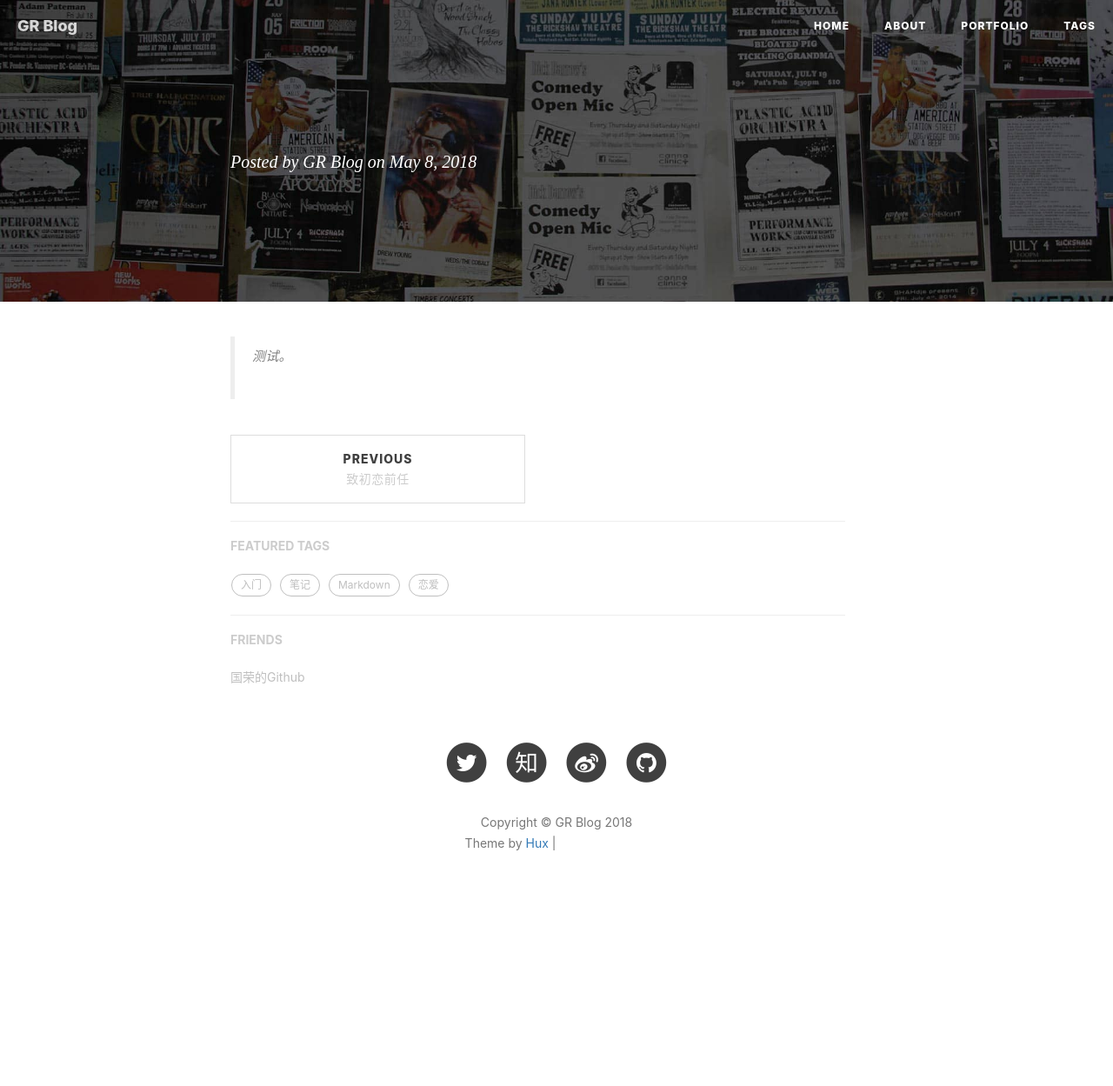
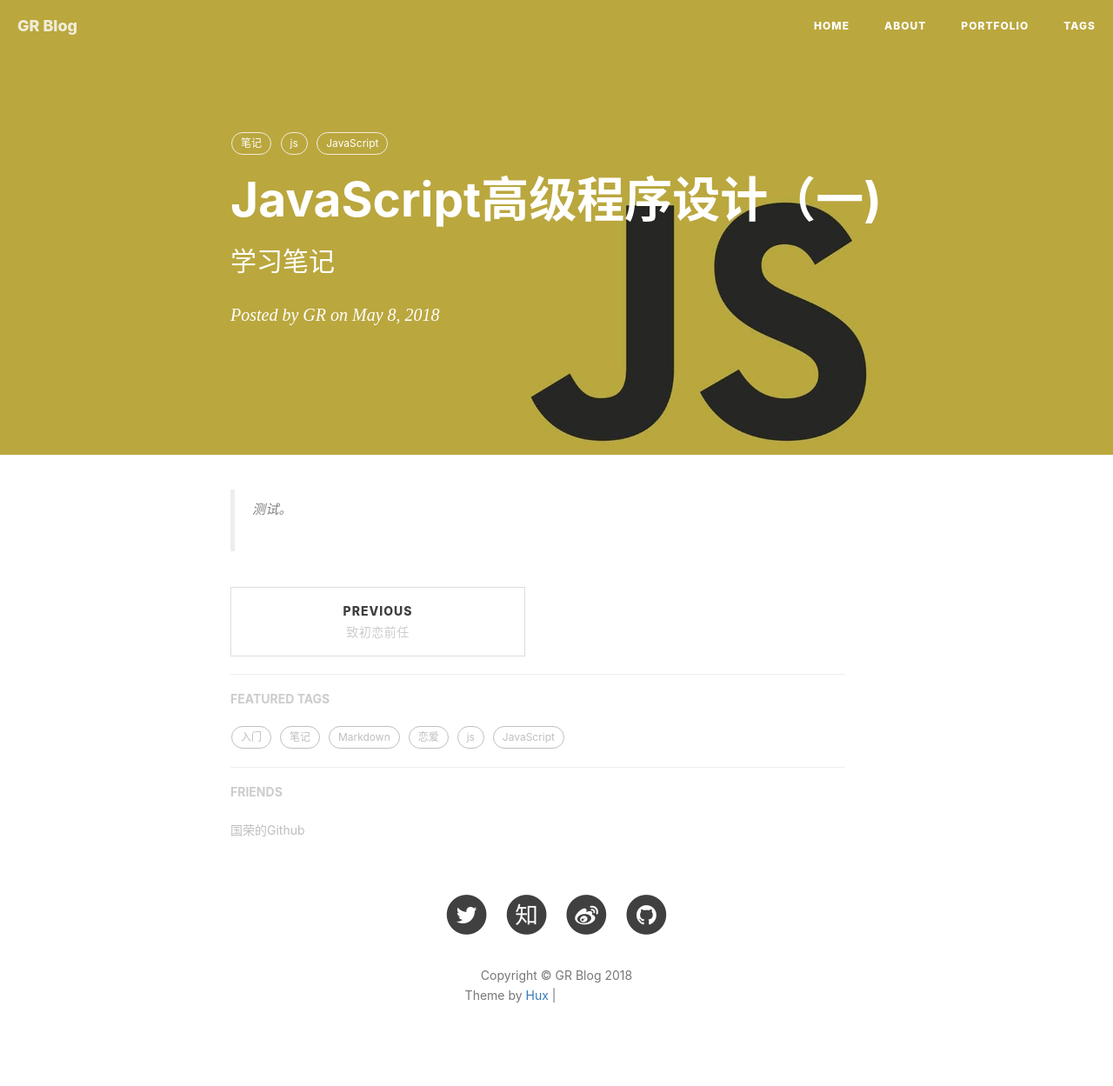
Before and after one commit to wangguorong1996/wangguorong1996.github.io, a Jekyll site: the page built from _posts/2018-5-8-JavaScript1.markdown, in a window 1280 px wide. Shown: the whole page at 87% size. Built offline with Jekyll 4.4.1, drawn with Linux system fonts in a browser that asks for light colours; nearby versions of some CDN libraries; our own code applies the rules of GitHub Pages for plain Markdown files; comment, search, counter and statistics services are not loaded; before the commit the page ends 1074 px from its top, so only the background shows below that; some of the changed lines change nothing that is shown; grey boxes are pictures that could not be loaded.

Commit message:
Update 2018-5-8-JavaScript1.markdown

```diff
--- a/_posts/2018-5-8-JavaScript1.markdown
+++ b/_posts/2018-5-8-JavaScript1.markdown
@@ -1,7 +1,7 @@
 ---
 layout:     post
 title:      "JavaScript高级程序设计（一)"
-subtitle:学习笔记
+subtitle:   "学习笔记"
 date:       2018-05-08 14:27:00
 author:     "GR"
 header-img: "img/post-bg-javascript1.jpg"
```
